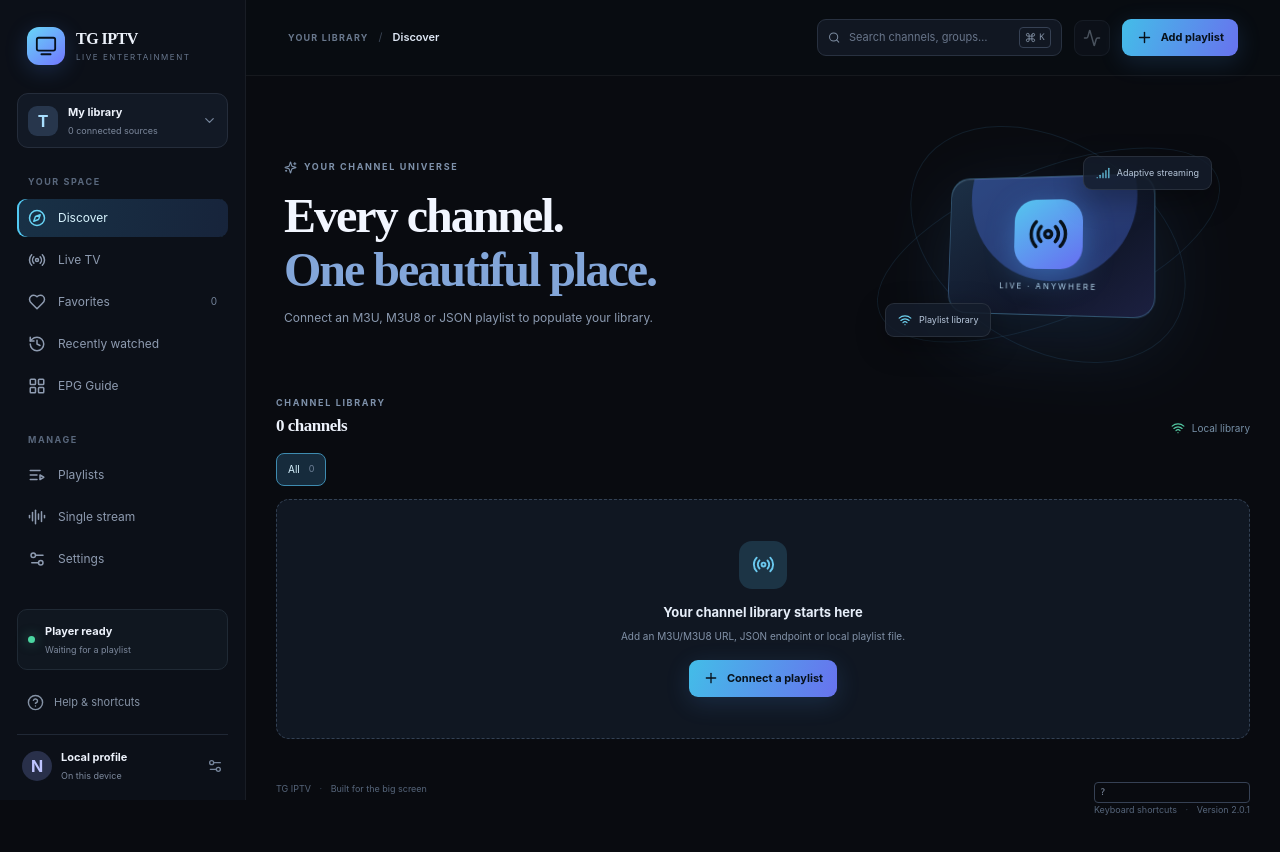
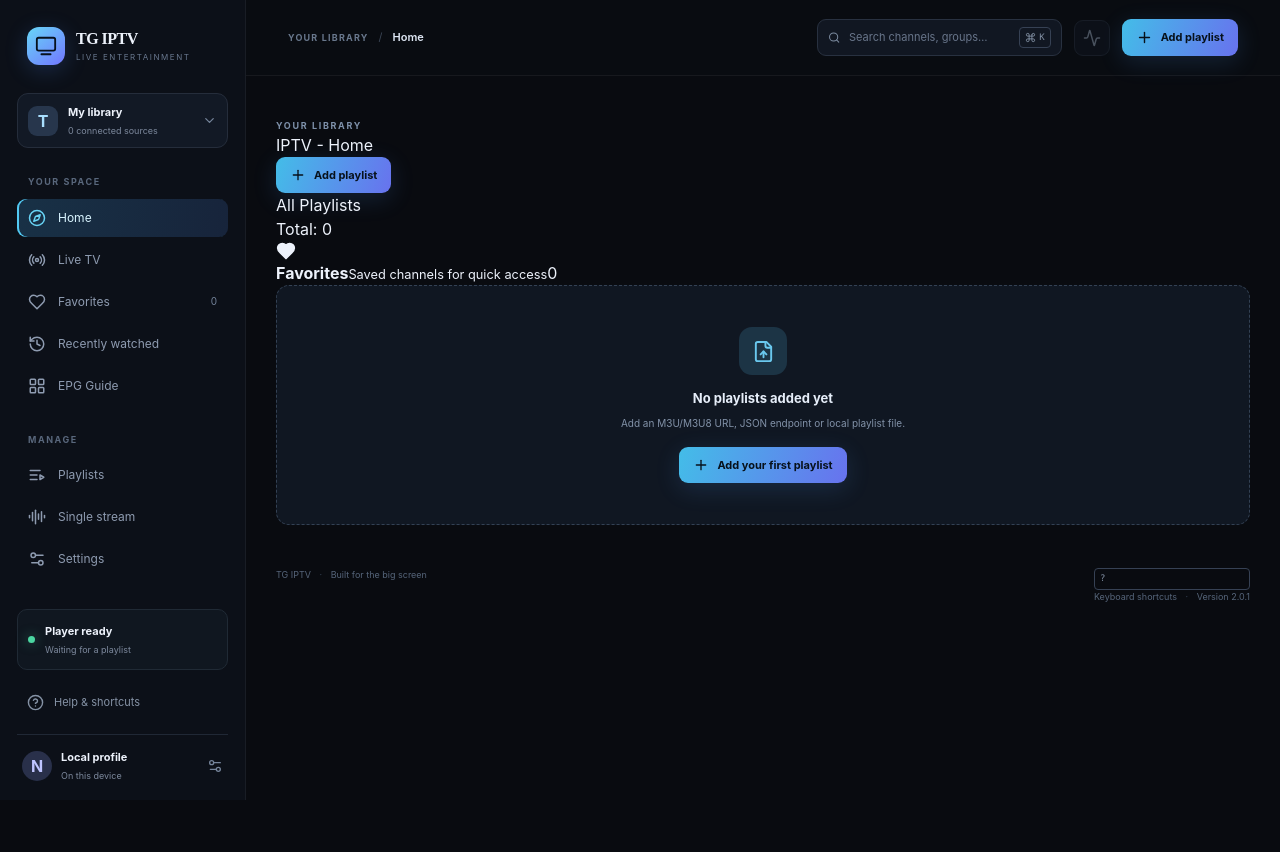
Before and after one commit to MoonDevil1/Tv-app, a React (Vite) app: page / in a window 1280 px wide. After the commit the page ends 800 px from the top, so only its background shows below. Built offline with nearby package versions, Linux system fonts and the light colour scheme.

Commit message:
Add AuthoIPTV-style playlist home screen

```diff
--- a/src/App.tsx
+++ b/src/App.tsx
@@ -9,7 +9,7 @@ import { Player } from "./components/Player";
 
 const LIVE_TGTV_URL = "https://livetgtv.lovable.app/api/public/playlist.m3u";
 const REFRESH_OPTIONS = [{ label: "Manual", value: 0 }, { label: "1 minute", value: 60000 }, { label: "5 minutes", value: 300000 }, { label: "15 minutes", value: 900000 }, { label: "1 hour", value: 3600000 }];
-const navItems = [{ label: "Discover", icon: Compass }, { label: "Live TV", icon: Radio }, { label: "Favorites", icon: Heart }, { label: "Recently watched", icon: History }, { label: "EPG Guide", icon: LayoutGrid }];
+const navItems = [{ label: "Home", icon: Compass }, { label: "Live TV", icon: Radio }, { label: "Favorites", icon: Heart }, { label: "Recently watched", icon: History }, { label: "EPG Guide", icon: LayoutGrid }];
 const managementItems = [{ label: "Playlists", icon: ListVideo }, { label: "Single stream", icon: AudioLines }, { label: "Settings", icon: Settings2 }];
 const channelKey = (playlistId: string, channel: Channel) => `${playlistId}:${channel.id}`;
 const formatTime = (timestamp?: number) => timestamp ? new Date(timestamp).toLocaleTimeString([], { hour: "2-digit", minute: "2-digit" }) : "—";
@@ -40,7 +40,7 @@ export default function App() {
   const manager = useMemo(() => new PlaylistManager(), []);
   const playlists = useAppStore(s => s.playlists), favorites = useAppStore(s => s.favorites), recentlyWatched = useAppStore(s => s.recentlyWatched), epgPrograms = useAppStore(s => s.epgPrograms);
   const addPlaylist = useAppStore(s => s.addPlaylist), replacePlaylist = useAppStore(s => s.replacePlaylist), removeStoredPlaylist = useAppStore(s => s.removePlaylist), toggleFavorite = useAppStore(s => s.toggleFavorite), recordWatch = useAppStore(s => s.recordWatch), setEpgPrograms = useAppStore(s => s.setEpgPrograms);
-  const [active, setActive] = useState("Discover"), [query, setQuery] = useState(""), [selectedPlaylistId, setSelectedPlaylistId] = useState(""), [selectedGroup, setSelectedGroup] = useState("All");
+  const [active, setActive] = useState("Home"), [query, setQuery] = useState(""), [selectedPlaylistId, setSelectedPlaylistId] = useState(""), [selectedGroup, setSelectedGroup] = useState("All");
   const [selectedChannel, setSelectedChannel] = useState<{ playlistId: string; channel: Channel } | null>(null);
   const [showAdd, setShowAdd] = useState(false), [sourceUrl, setSourceUrl] = useState(LIVE_TGTV_URL), [playlistName, setPlaylistName] = useState("LiveTGTV"), [refreshInterval, setRefreshInterval] = useState(300000);
   const [busy, setBusy] = useState(false), [epgBusy, setEpgBusy] = useState(false), [error, setError] = useState(""), [notice, setNotice] = useState(""), [scrollTop, setScrollTop] = useState(0), [columns, setColumns] = useState(4);
@@ -193,7 +193,7 @@ export default function App() {
   const rowHeight = 106, startRow = Math.max(0, Math.floor(scrollTop / rowHeight) - 1), visibleRows = 6;
   const totalRows = Math.ceil(visibleChannels.length / columns);
   const renderedChannels = visibleChannels.slice(startRow * columns, (startRow + visibleRows) * columns);
-  const isGridView = ["Discover", "Live TV", "Favorites", "Recently watched"].includes(active);
+  const isGridView = ["Live TV", "Favorites", "Recently watched"].includes(active);
 
   return <div className="app-shell">
     <aside className="sidebar">
@@ -207,8 +207,19 @@ export default function App() {
       <header className="topbar"><div className="breadcrumbs"><span>YOUR LIBRARY</span><span className="crumb-slash">/</span><b>{active}</b></div><div className="topbar-actions"><label className="search-box"><Search size={17} /><input ref={searchRef} value={query} onChange={e => setQuery(e.target.value)} placeholder="Search channels, groups…" /><kbd><Command size={11} /> K</kbd></label><button className="icon-button" aria-label="Refresh playlist" onClick={() => selectedPlaylist && void refreshPlaylist(selectedPlaylist)} disabled={!selectedPlaylist}><Activity size={18} /></button><button className="add-button" onClick={() => setShowAdd(true)}><Plus size={17} /> Add playlist</button></div></header>
       <section className="page-content">
         <>
+          {active === "Home" && <div key="home" className="home-view">
+            <div className="home-title"><div><span className="eyebrow">YOUR LIBRARY</span><h1>IPTV - Home</h1></div><button className="primary-button" onClick={() => setShowAdd(true)}><Plus size={16} /> Add playlist</button></div>
+            <div className="home-section-heading"><h2>All Playlists</h2><span>Total: {playlists.length}</span></div>
+            <button className="home-favorites" onClick={() => setActive("Favorites")}><span className="home-favorites-icon"><Heart size={20} fill="currentColor" /></span><span><b>Favorites</b><small>Saved channels for quick access</small></span><span className="home-count">{favorites.length}</span></button>
+            {error && <div className="notice error"><X size={15} />{error}<button onClick={() => setError("")}>Dismiss</button></div>}
+            {notice && <div className="notice success"><Check size={15} />{notice}<button onClick={() => setNotice("")}>Dismiss</button></div>}
+            {playlists.length ? <div className="home-playlist-list">{playlists.map(playlist => <button className="home-playlist-card" key={playlist.id} onClick={() => { setSelectedPlaylistId(playlist.id); setSelectedGroup("All"); setActive("Live TV"); }}>
+              <span className="home-playlist-icon"><ListVideo size={21} /></span><span className="home-playlist-copy"><b>{playlist.name}</b><small>{playlist.channels.length.toLocaleString()} channels · {playlist.groups.length} groups</small></span><span className="home-count">{playlist.channels.length.toLocaleString()}</span>
+            </button>)}</div> : <div className="empty-library"><div className="empty-icon"><FileUp size={23} /></div><b>No playlists added yet</b><span>Add an M3U/M3U8 URL, JSON endpoint or local playlist file.</span><button className="primary-button" onClick={() => setShowAdd(true)}><Plus size={16} /> Add your first playlist</button></div>}
+          </div>}
+
           {isGridView && <div key="channels" className="library-view">
-            <div className="library-intro"><div><div className="eyebrow"><Sparkles size={13} /> YOUR CHANNEL UNIVERSE</div><h1>{active === "Discover" ? <>Every channel.<br /><span>One beautiful place.</span></> : active === "Live TV" ? <>Find your next<br /><span>live moment.</span></> : active === "Favorites" ? <>Your favorites.<br /><span>Always close.</span></> : <>Pick up right<br /><span>where you left off.</span></>}</h1><p>{selectedPlaylist ? `${selectedPlaylist.name} · ${selectedPlaylist.channels.length.toLocaleString()} channels in this source` : "Connect an M3U, M3U8 or JSON playlist to populate your library."}</p></div>
+            <div className="library-intro"><div><div className="eyebrow"><Sparkles size={13} /> YOUR CHANNEL UNIVERSE</div><h1>{active === "Live TV" ? <>Live TV<br /><span>All channels.</span></> : active === "Favorites" ? <>Your favorites.<br /><span>Always close.</span></> : <>Recently watched<br /><span>Continue watching.</span></>}</h1><p>{selectedPlaylist ? `${selectedPlaylist.name} · ${selectedPlaylist.channels.length.toLocaleString()} channels in this source` : "Connect an M3U, M3U8 or JSON playlist to populate your library."}</p></div>
               <div className="hero-art" aria-hidden="true"><div className="orbit orbit-one" /><div className="orbit orbit-two" /><div className="hero-screen"><div className="screen-glow" /><div className="screen-icon"><Radio size={42} /></div><span>LIVE · ANYWHERE</span></div><div className="floating-chip chip-top"><Signal size={14} /> Adaptive streaming</div><div className="floating-chip chip-bottom"><Wifi size={14} /> Playlist library</div></div>
             </div>
             <div className="section-heading library-heading"><div><span className="eyebrow">CHANNEL LIBRARY</span><h2>{visibleChannels.length.toLocaleString()} channels</h2></div><div className="library-tools">{playlists.length > 0 && <select className="playlist-select" value={selectedPlaylist?.id ?? ""} onChange={e => { setSelectedPlaylistId(e.target.value); setSelectedGroup("All"); }} aria-label="Choose playlist">{playlists.map(item => <option key={item.id} value={item.id}>{item.name}</option>)}</select>}<span className="updated-label"><Wifi size={14} /> Local library</span></div></div>
```
